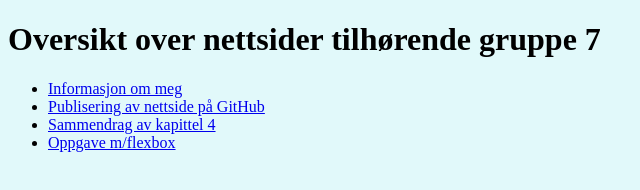
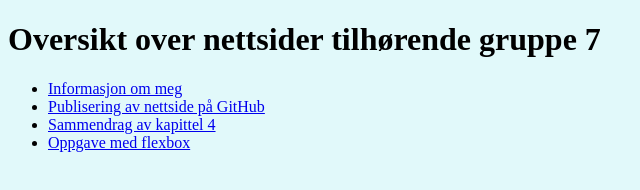
Before and after one commit to BirkBoris/Oversikt-over-nettsider-tilh-rende-gruppe-7, a plain HTML site: page index.html in a window 1280 px wide. Shown: the full height of the page, 0-640 px from the left. Drawn offline with Linux system fonts and the light colour scheme.

Commit message:
Update index.html

```diff
--- a/index.html
+++ b/index.html
@@ -15,7 +15,7 @@ background-color: #E1F9FA
         <li><a href="https://birkboris.github.io/Birks-nettside/">Informasjon om meg</a></li>
         <li><a href="https://birkboris.github.io/Publisere-nettside-paa-GitHub/">Publisering av nettside på GitHub</a></li>
         <li><a href="https://birkboris.github.io/Kapittelsammendrag/">Sammendrag av kapittel 4</a></li>
-        <li><a href="https://birkboris.github.io/vann/">Oppgave m/flexbox</a></li>
+        <li><a href="https://birkboris.github.io/vann/">Oppgave med flexbox</a></li>
       </ul>
   </div>
 </body>
```
